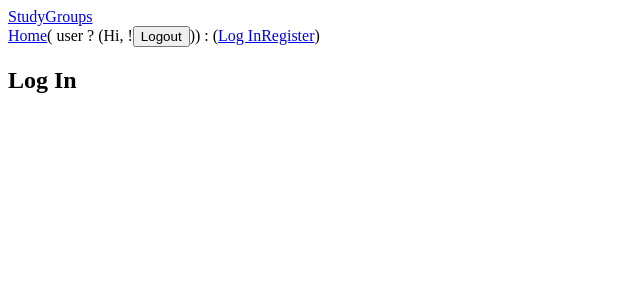
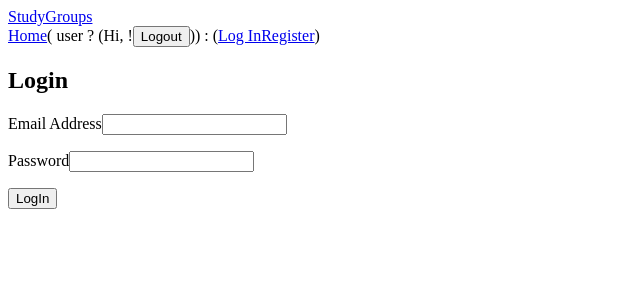
Before and after one commit to sjmanyarkiy/group-4-study-group-finder, a React (Create React App) app in the folder client/: page /login in a window 1280 px wide. Shown: the top 300 px of the page, without its empty margins (0-640 px from the left). Built offline with nearby package versions, Linux system fonts and the light colour scheme; no server answers.

Commit message:
added login page

```diff
--- a/client/src/components/Login.js
+++ b/client/src/components/Login.js
@@ -1,7 +1,68 @@
-import React from 'react'
+import React from 'react';
+import { useFormik } from "formik";
+import * as yup from "yup";
+import { useHistory } from 'react-router-dom';
 
-function Login() {
-  return <h2>Log In</h2>
+function Login( { onLogin }) {
+    const history = useHistory();
+
+    const formSchema = yup.object().shape({
+        email: yup.string().email("Invalid email").required("Must enter email"),
+        password: yup.string().required("Must enter password")
+    });
+
+    const formik = useFormik({
+        initialValues: {
+            email: "",
+            password: "",
+        },
+        validationSchema: formSchema,
+        onSubmit: (values) => {
+            fetch("/login", {
+                method: "POST",
+                headers: { "Content-Type" : "application/json" },
+                body: JSON.stringify(values),
+            }).then((res) => {
+                if (res.ok) {
+                    res.json().then((data) => {
+                        onLogin(data);
+                        history.push("/");
+                    });
+                } else {
+                    res.json().then((data) => alert(data.error))
+                }
+            });
+        },
+    });
+
+    return (
+        <div>
+            <h2>Login</h2>
+            <form onSubmit={formik.handleSubmit}>
+                <label htmlFor="email">Email Address</label>
+                <input
+                    id = "email"
+                    name = "email"
+                    onChange={formik.handleChange}
+                    value={formik.values.email}
+                />
+                <p>{formik.errors.email}</p>
+
+                <label htmlFor="password">Password</label>
+                <input
+                    id = "password"
+                    name = "password"
+                    type="password"
+                    onChange={formik.handleChange}
+                    value={formik.values.password}
+                />
+                <p>{formik.errors.password}</p>
+
+                <button type="submit">LogIn</button>
+            </form>
+        </div>
+    )
+
 }
 
 export default Login
--- a/client/src/components/Navbar.js
+++ b/client/src/components/Navbar.js
@@ -1,6 +1,5 @@
 import React from "react";
 import { Link } from "react-router-dom";
-
 
 function Navbar({ user, onLogout}){
     return (
```
